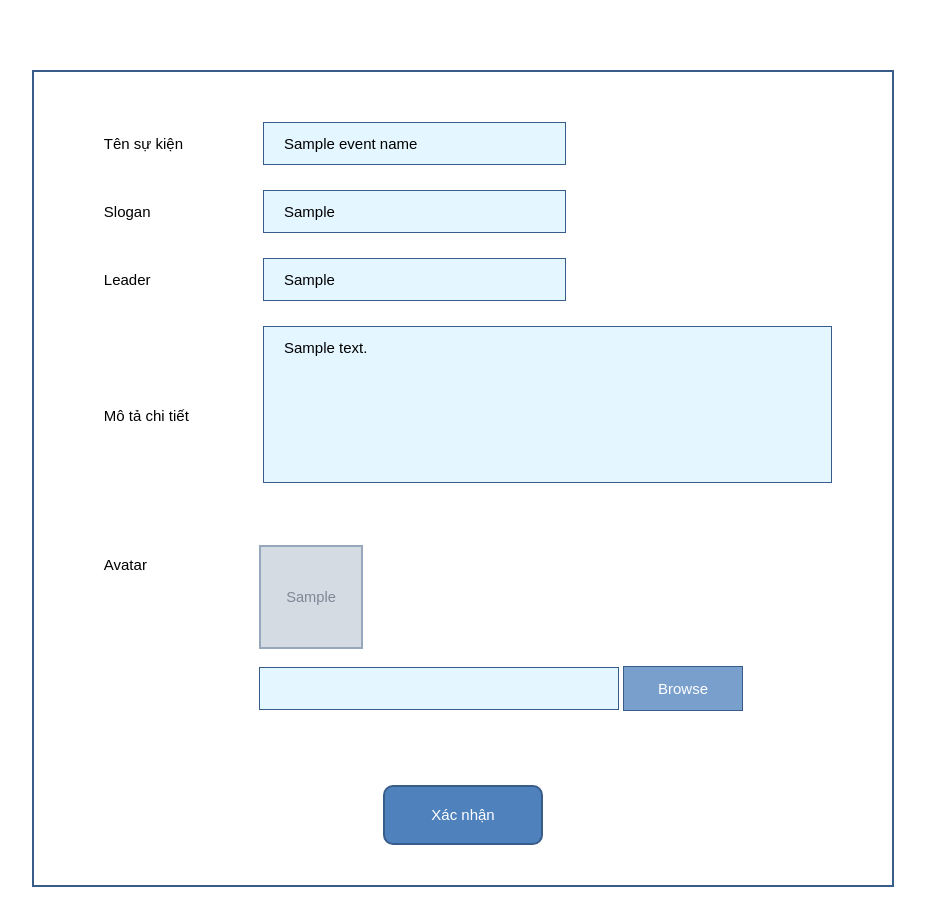
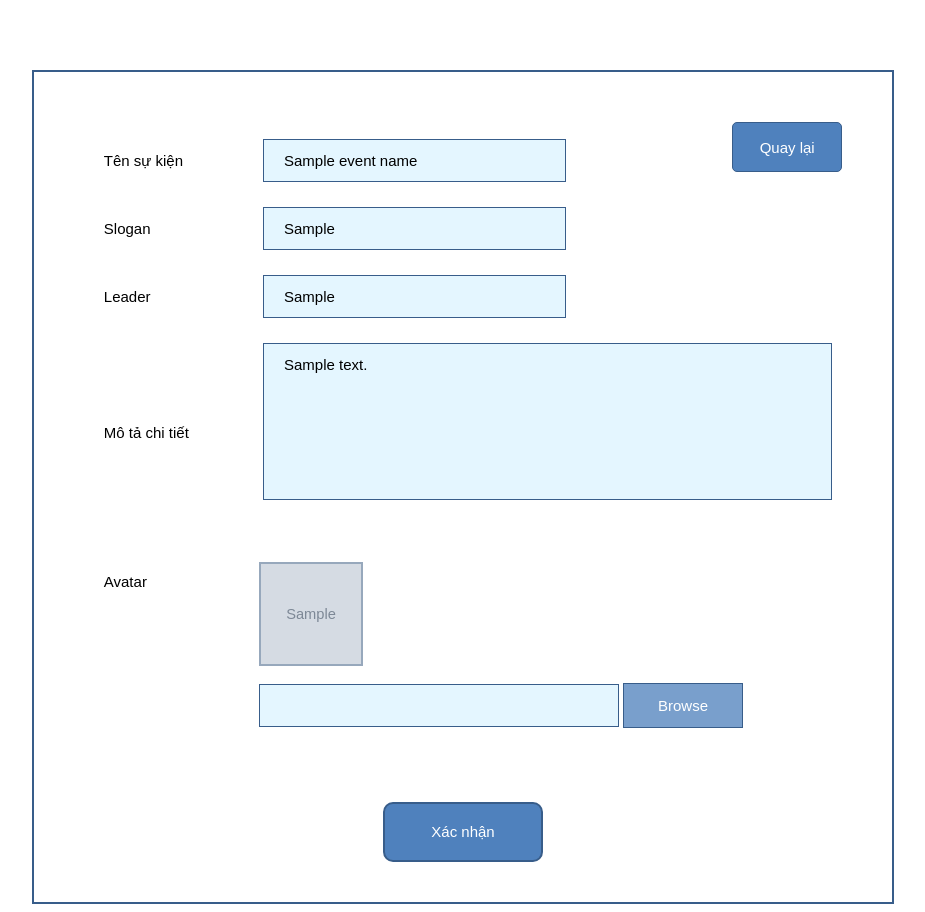
Before and after one commit to maih1/-No5_quan_ly_su_kien, a PHP site: template app/view/event_edit/EventEditInput.php in a window 1280 px wide. Shown: the whole page, without its empty margins (177-1102 px from the left). Before the commit the page ends 887 px from the top, so only its background shows below. Run offline with PHP 8.4, Linux system fonts and the light colour scheme; the template is opened without the code that fills it: most values are stand-ins (such as "Sample title", 1, 10 or a date in 2020); grey boxes marked "Sample" are stand-in pictures.

Commit message:
update home-back

```diff
--- a/app/view/event_edit/EventEditInput.php
+++ b/app/view/event_edit/EventEditInput.php
@@ -11,6 +11,8 @@
 
 <body>
     <form method="post" <?php echo 'action="../eventEditInput/' . $event_id . '"' ?> enctype="multipart/form-data">
+        <button id="back-home" name="back-home" >Quay lại</button><br>
+
         <?php if (isset($validate) && $validate['name'] != '') {
             if (array_key_exists('name', $validate)) {
                 echo "<span class='error'>" . $validate['name'] . "</span>";
--- a/web/css/EventEdit.css
+++ b/web/css/EventEdit.css
@@ -133,3 +133,15 @@ img[src] {  display: block;  border: 2px solid #97a8bc;}
 #custom-text{
     width: 360px;
 }
+
+#back-home {
+    width: 110px;
+    height: 50px;
+    color: white;
+    padding: 10px;
+    background-color: #4f81bd;
+    border: 1px solid #385D8A;
+    cursor: pointer;
+    border-radius: 5px;
+    float: right;
+}
```
Also changed, not shown: app/controller/EventEditController.php (+21 -1 lines).
